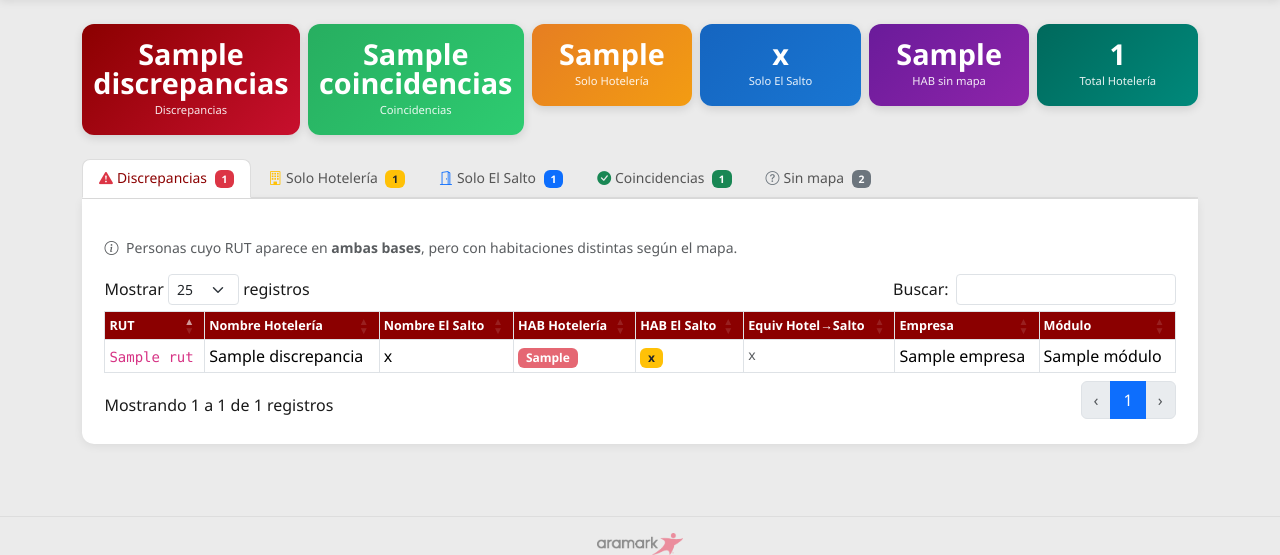
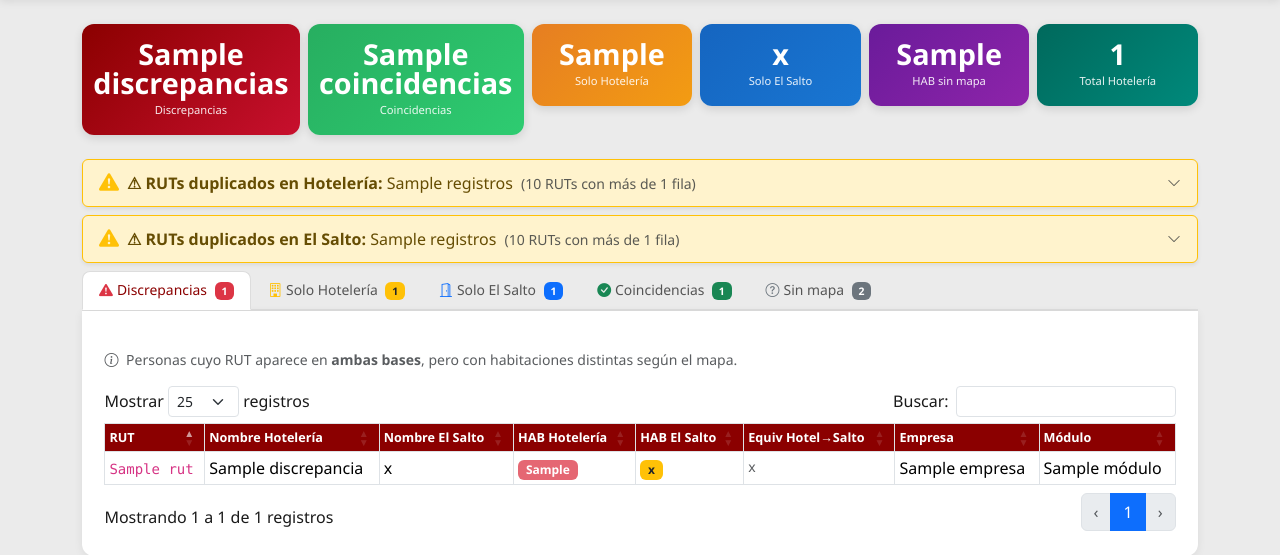
Before and after one commit to Javier-9690/El-salto-VCA, a Flask app: template templates/results.html in a window 1280 px wide. Shown: the part 67-622 px from the top of the page. Run offline with Flask 3, Linux system fonts and the light colour scheme; the template is opened without the code that fills it: most values are stand-ins (such as "Sample title", 1, 10 or a date in 2020); some libraries are stand-ins or nearby versions.

Commit message:
Add files via upload

```diff
--- a/templates/results.html
+++ b/templates/results.html
@@ -325,6 +325,99 @@
       </div>
     </div>
   </div>
+
+  {# ── Alertas RUTs duplicados ── #}
+  {% if results.ruts_dup_hot or results.ruts_dup_sal %}
+  <div class="mt-3">
+
+    {% if results.ruts_dup_hot %}
+    <div class="alert alert-warning border-warning shadow-sm p-0 mb-2" role="alert">
+      <div class="d-flex align-items-center gap-2 px-3 py-2"
+           style="cursor:pointer; user-select:none;"
+           data-bs-toggle="collapse" data-bs-target="#colDupHot">
+        <i class="bi bi-exclamation-triangle-fill text-warning fs-5"></i>
+        <div class="flex-grow-1">
+          <strong>⚠ RUTs duplicados en Hotelería:</strong>
+          {{ results.stats.ruts_dup_hot }} registros
+          <small class="text-muted ms-1">({{ (results.stats.ruts_dup_hot / 2) | int }} RUTs con más de 1 fila)</small>
+        </div>
+        <i class="bi bi-chevron-down text-muted small"></i>
+      </div>
+      <div class="collapse" id="colDupHot">
+        <div class="px-3 pb-2">
+          <p class="small text-muted mb-2">
+            Estos RUTs aparecen más de una vez en la base de Hotelería. Se usó el <strong>último registro</strong> para el análisis. Revisa y corrige las duplicaciones en el sistema.
+          </p>
+          <div class="table-responsive" style="max-height:260px;overflow-y:auto;">
+            <table class="table table-sm table-bordered mb-0" style="font-size:.78rem;">
+              <thead class="table-warning sticky-top">
+                <tr>
+                  {% for col in results.ruts_dup_hot[0].keys() %}
+                  <th>{{ col }}</th>
+                  {% endfor %}
+                </tr>
+              </thead>
+              <tbody>
+                {% for row in results.ruts_dup_hot %}
+                <tr>
+                  {% for v in row.values() %}
+                  <td>{{ v }}</td>
+                  {% endfor %}
+                </tr>
+                {% endfor %}
+              </tbody>
+            </table>
+          </div>
+        </div>
+      </div>
+    </div>
+    {% endif %}
+
+    {% if results.ruts_dup_sal %}
+    <div class="alert alert-warning border-warning shadow-sm p-0 mb-2" role="alert">
+      <div class="d-flex align-items-center gap-2 px-3 py-2"
+           style="cursor:pointer; user-select:none;"
+           data-bs-toggle="collapse" data-bs-target="#colDupSal">
+        <i class="bi bi-exclamation-triangle-fill text-warning fs-5"></i>
+        <div class="flex-grow-1">
+          <strong>⚠ RUTs duplicados en El Salto:</strong>
+          {{ results.stats.ruts_dup_sal }} registros
+          <small class="text-muted ms-1">({{ (results.stats.ruts_dup_sal / 2) | int }} RUTs con más de 1 fila)</small>
+        </div>
+        <i class="bi bi-chevron-down text-muted small"></i>
+      </div>
+      <div class="collapse" id="colDupSal">
+        <div class="px-3 pb-2">
+          <p class="small text-muted mb-2">
+            Estos RUTs aparecen más de una vez en el CSV de El Salto. Se usó el <strong>último registro</strong> para el análisis.
+          </p>
+          <div class="table-responsive" style="max-height:260px;overflow-y:auto;">
+            <table class="table table-sm table-bordered mb-0" style="font-size:.78rem;">
+              <thead class="table-warning sticky-top">
+                <tr>
+                  {% for col in results.ruts_dup_sal[0].keys() %}
+                  <th>{{ col }}</th>
+                  {% endfor %}
+                </tr>
+              </thead>
+              <tbody>
+                {% for row in results.ruts_dup_sal %}
+                <tr>
+                  {% for v in row.values() %}
+                  <td>{{ v }}</td>
+                  {% endfor %}
+                </tr>
+                {% endfor %}
+              </tbody>
+            </table>
+          </div>
+        </div>
+      </div>
+    </div>
+    {% endif %}
+
+  </div>
+  {% endif %}
 
   {# ── Macro gauge ── #}
   {% macro gauge(pct, label, sublabel) %}
```
